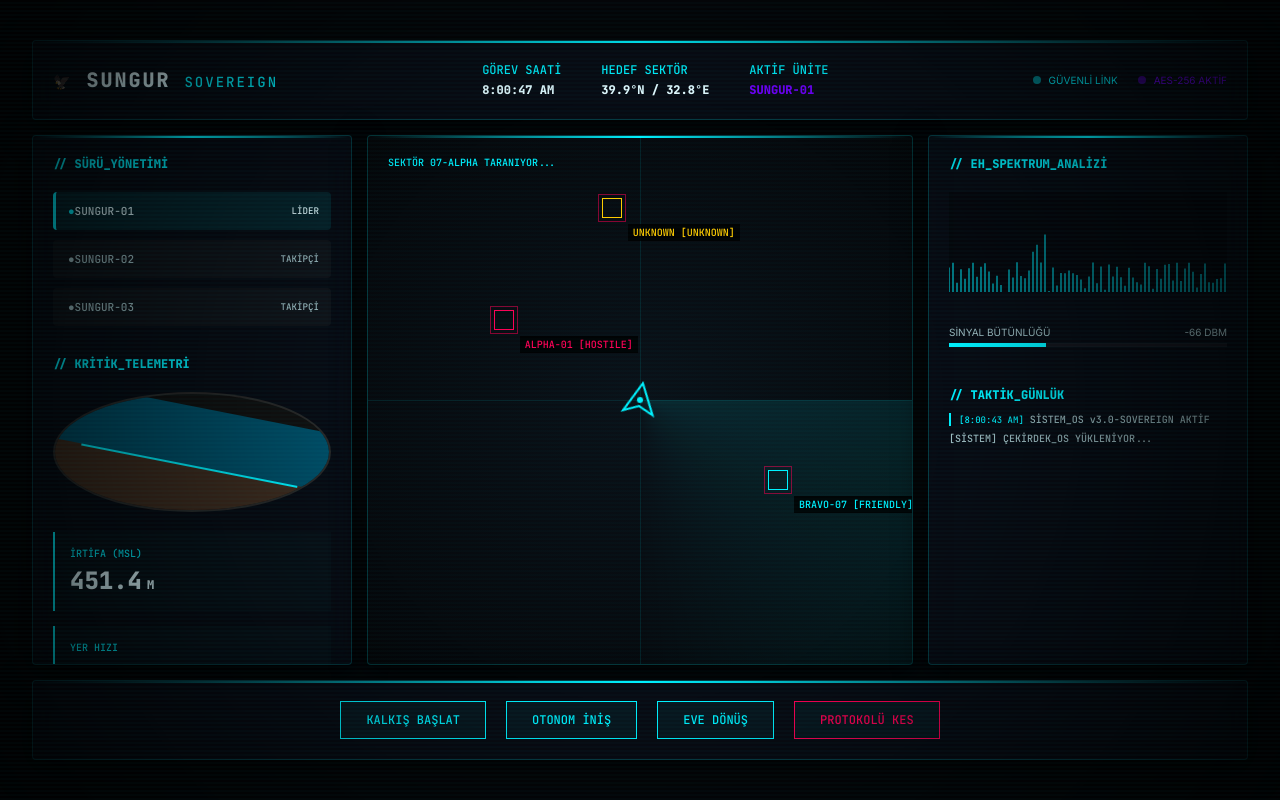
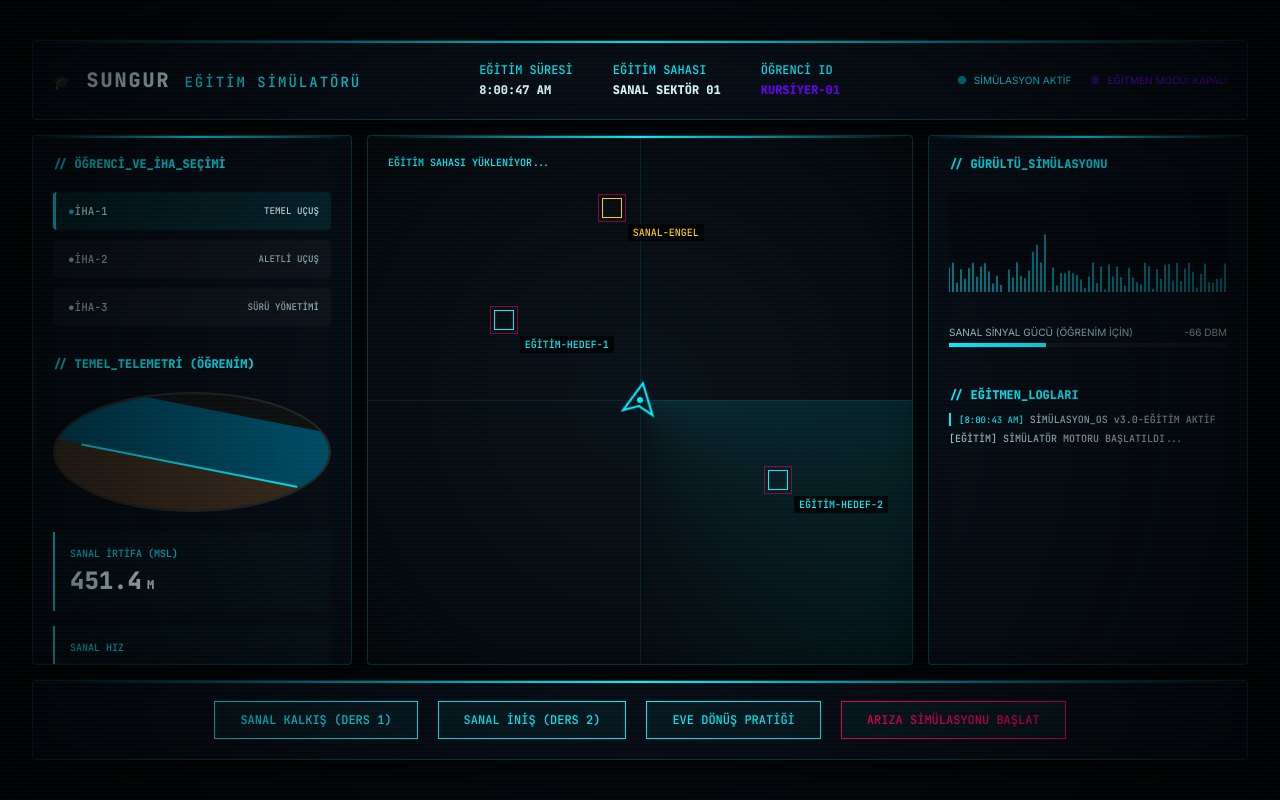
Before and after one commit to arch-yunus/uav-mission-control, a website built with Vite: page index.html in a window 1280 px wide. Built offline with nearby package versions, Linux system fonts and the light colour scheme.

Commit message:
refactor: Revert repository focus to UAV Pilot Training Simulator

```diff
--- a/index.html
+++ b/index.html
@@ -3,8 +3,8 @@
 <head>
     <meta charset="UTF-8">
     <meta name="viewport" content="width=device-width, initial-scale=1.0">
-    <title>SUNGUR | Taktik Komuta HUD</title>
-    <meta name="description" content="Sovereign UAV Mission Control Interface.">
+    <title>SUNGUR | Eğitim Simülatörü</title>
+    <meta name="description" content="UAV Pilot Training Simulator.">
     <link rel="preconnect" href="https://fonts.googleapis.com">
     <link rel="preconnect" href="https://fonts.gstatic.com" crossorigin>
     <link href="https://fonts.googleapis.com/css2?family=Inter:wght@400;700;900&family=JetBrains+Mono:wght@500;800&display=swap" rel="stylesheet">
@@ -19,53 +19,53 @@
         <!-- Üst Panel: Stratejik Bilgiler -->
         <header class="panel header">
             <div class="logo">
-                <span class="pulse">🦅</span> SUNGUR <span>SOVEREIGN</span>
+                <span class="pulse">🎓</span> SUNGUR <span>EĞİTİM SİMÜLATÖRÜ</span>
             </div>
 
             <div class="mission-status-hud" style="display: flex; gap: 40px; font-family: var(--font-mono); font-size: 12px;">
                 <div class="hud-item">
-                    <div style="color: var(--accent-glow); margin-bottom: 4px;">GÖREV SAATİ</div>
+                    <div style="color: var(--accent-glow); margin-bottom: 4px;">EĞİTİM SÜRESİ</div>
                     <div id="current-time" style="color: var(--text-head); font-weight: 800;">00:00:00</div>
                 </div>
                 <div class="hud-item">
-                    <div style="color: var(--accent-glow); margin-bottom: 4px;">HEDEF SEKTÖR</div>
-                    <div style="color: var(--text-head); font-weight: 800;">39.9°N / 32.8°E</div>
+                    <div style="color: var(--accent-glow); margin-bottom: 4px;">EĞİTİM SAHASI</div>
+                    <div style="color: var(--text-head); font-weight: 800;">SANAL SEKTÖR 01</div>
                 </div>
                 <div class="hud-item">
-                    <div style="color: var(--accent-glow); margin-bottom: 4px;">AKTİF ÜNİTE</div>
-                    <div id="active-unit-id" style="color: var(--secondary-glow); font-weight: 800;">SUNGUR-01</div>
+                    <div style="color: var(--accent-glow); margin-bottom: 4px;">ÖĞRENCİ ID</div>
+                    <div id="active-unit-id" style="color: var(--secondary-glow); font-weight: 800;">KURSİYER-01</div>
                 </div>
             </div>
 
             <div class="system-status" style="display: flex; gap: 20px;">
                 <div style="display: flex; align-items: center; gap: 8px;">
                     <div class="pulse" style="width: 8px; height: 8px; background: var(--accent-glow); border-radius: 50%;"></div>
-                    <span style="font-size: 10px; color: var(--accent-glow);">GÜVENLİ LİNK</span>
+                    <span style="font-size: 10px; color: var(--accent-glow);">SİMÜLASYON AKTİF</span>
                 </div>
                 <div style="display: flex; align-items: center; gap: 8px;">
                     <div class="pulse" style="width: 8px; height: 8px; background: var(--secondary-glow); border-radius: 50%;"></div>
-                    <span style="font-size: 10px; color: var(--secondary-glow);">AES-256 AKTİF</span>
+                    <span style="font-size: 10px; color: var(--secondary-glow);">EĞİTMEN MODU: KAPALI</span>
                 </div>
             </div>
         </header>
 
         <!-- Sol Panel: Telemetri ve Sürü Yönetimi -->
         <aside class="panel telemetry-panel">
-            <h2 style="font-family: var(--font-mono); font-size: 12px; margin-bottom: 20px; color: var(--accent-glow);">// SÜRÜ_YÖNETİMİ</h2>
+            <h2 style="font-family: var(--font-mono); font-size: 12px; margin-bottom: 20px; color: var(--accent-glow);">// ÖĞRENCİ_VE_İHA_SEÇİMİ</h2>
 
             <div class="swarm-list" id="swarm-list" style="display: flex; flex-direction: column; gap: 10px; margin-bottom: 30px;">
-                <div class="swarm-item active" data-unit="SUNGUR-01">
-                    <span class="unit-status" style="color: var(--accent-glow)">●</span> SUNGUR-01 <small style="margin-left: auto;">LİDER</small>
+                <div class="swarm-item active" data-unit="SUNGUR-E1">
+                    <span class="unit-status" style="color: var(--accent-glow)">●</span> İHA-1 <small style="margin-left: auto;">TEMEL UÇUŞ</small>
                 </div>
-                <div class="swarm-item" data-unit="SUNGUR-02">
-                    <span class="unit-status" style="color: var(--text-body)">●</span> SUNGUR-02 <small style="margin-left: auto;">TAKİPÇİ</small>
+                <div class="swarm-item" data-unit="SUNGUR-E2">
+                    <span class="unit-status" style="color: var(--text-body)">●</span> İHA-2 <small style="margin-left: auto;">ALETLİ UÇUŞ</small>
                 </div>
-                <div class="swarm-item" data-unit="SUNGUR-03">
-                    <span class="unit-status" style="color: var(--text-body)">●</span> SUNGUR-03 <small style="margin-left: auto;">TAKİPÇİ</small>
+                <div class="swarm-item" data-unit="SUNGUR-E3">
+                    <span class="unit-status" style="color: var(--text-body)">●</span> İHA-3 <small style="margin-left: auto;">SÜRÜ YÖNETİMİ</small>
                 </div>
             </div>
 
-            <h2 style="font-family: var(--font-mono); font-size: 12px; margin-bottom: 20px; color: var(--accent-glow);">// KRİTİK_TELEMETRİ</h2>
+            <h2 style="font-family: var(--font-mono); font-size: 12px; margin-bottom: 20px; color: var(--accent-glow);">// TEMEL_TELEMETRİ (ÖĞRENİM)</h2>
 
             <div class="gyro-container">
                 <div class="gyro-inner" id="gyro-inner">
@@ -77,15 +77,15 @@
 
             <div class="data-grid">
                 <div class="data-card">
-                    <div class="data-label">İRTİFA (MSL)</div>
+                    <div class="data-label">SANAL İRTİFA (MSL)</div>
                     <div class="data-value"><span id="val-alt">450.0</span><small style="font-size: 12px; margin-left: 5px;">M</small></div>
                 </div>
                 <div class="data-card">
-                    <div class="data-label">YER HIZI</div>
+                    <div class="data-label">SANAL HIZ</div>
                     <div class="data-value"><span id="val-vel">66.5</span><small style="font-size: 12px; margin-left: 5px;">KM/S</small></div>
                 </div>
                 <div class="data-card">
-                    <div class="data-label">BATARYA DURUMU</div>
+                    <div class="data-label">SİMÜLE BATARYA</div>
                     <div class="data-value"><span id="val-batt">88</span><small style="font-size: 12px; margin-left: 5px;">%</small></div>
                 </div>
             </div>
@@ -108,19 +108,19 @@
             <div id="targets-layer" style="position: absolute; inset: 0;"></div>
 
             <div style="position: absolute; top: 20px; left: 20px; font-family: var(--font-mono); font-size: 10px; color: var(--accent-glow);">
-                SEKTÖR 07-ALPHA TARANIYOR...
+                EĞİTİM SAHASI YÜKLENİYOR...
             </div>
         </main>
 
         <!-- Sağ Panel: EH Spektrum ve Kayıtlar -->
         <aside class="panel ew-panel">
-            <h2 style="font-family: var(--font-mono); font-size: 12px; margin-bottom: 20px; color: var(--accent-glow);">// EH_SPEKTRUM_ANALİZİ</h2>
+            <h2 style="font-family: var(--font-mono); font-size: 12px; margin-bottom: 20px; color: var(--accent-glow);">// GÜRÜLTÜ_SİMÜLASYONU</h2>
 
             <canvas id="spectrum-canvas"></canvas>
 
             <div style="margin-top: 30px;">
                 <div style="display: flex; justify-content: space-between; font-size: 10px; margin-bottom: 5px;">
-                    <span>SİNYAL BÜTÜNLÜĞÜ</span>
+                    <span>SANAL SİNYAL GÜCÜ (ÖĞRENİM İÇİN)</span>
                     <span id="val-rssi">-62 DBM</span>
                 </div>
                 <div style="height: 4px; background: rgba(255,255,255,0.05);">
@@ -128,18 +128,18 @@
                 </div>
             </div>
 
-            <h2 style="font-family: var(--font-mono); font-size: 12px; margin-top: 40px; margin-bottom: 10px; color: var(--accent-glow);">// TAKTİK_GÜNLÜK</h2>
+            <h2 style="font-family: var(--font-mono); font-size: 12px; margin-top: 40px; margin-bottom: 10px; color: var(--accent-glow);">// EĞİTMEN_LOGLARI</h2>
             <div id="logs" style="font-size: 10px; font-family: var(--font-mono); color: var(--text-body); height: 180px; overflow-y: auto;">
-                <div>[SİSTEM] ÇEKİRDEK_OS YÜKLENİYOR...</div>
+                <div>[EĞİTİM] SİMÜLATÖR MOTORU BAŞLATILDI...</div>
             </div>
         </aside>
 
         <!-- Alt Panel: Kontrol Matrisi -->
         <footer class="panel control-panel">
-            <button class="btn" id="btn-takeoff">Kalkış Başlat</button>
-            <button class="btn" id="btn-land">Otonom İniş</button>
-            <button class="btn" id="btn-rth">Eve Dönüş</button>
-            <button class="btn btn-danger" id="btn-kill">Protokolü Kes</button>
+            <button class="btn" id="btn-takeoff">Sanal Kalkış (Ders 1)</button>
+            <button class="btn" id="btn-land">Sanal İniş (Ders 2)</button>
+            <button class="btn" id="btn-rth">Eve Dönüş Pratiği</button>
+            <button class="btn btn-danger" id="btn-kill">Arıza Simülasyonu Başlat</button>
         </footer>
     </div>
 
--- a/src/engine/app.js
+++ b/src/engine/app.js
@@ -1,11 +1,11 @@
 /**
- * SUNGUR Tactical Engine v3.0 - SUNGUR
- * Ultra-performance HUD orchestration with voice synthesis and real-time spectrum analysis.
+ * SUNGUR Pilotluk Eğitim Simülatörü - v3.0-Eğitim
+ * Temel uçuş dinamikleri ve arıza simülasyon motoru.
  */
 
-class SungurTacticalEngine {
+class ArgusTacticalEngine {
     constructor() {
-        this.activeUnit = 'SUNGUR-01';
+        this.activeUnit = 'SUNGUR-E1';
         this.telemetry = {
             alt: 450, vel: 18.5, batt: 88, rssi: -62,
             pitch: 0, roll: 0, yaw: 0,
@@ -13,9 +13,9 @@ class SungurTacticalEngine {
         };
 
         this.targets = [
-            { id: 'ALPHA-01', x: 25, y: 35, type: 'hostile', speed: 0.2 },
-            { id: 'BRAVO-07', x: 75, y: 65, type: 'friendly', speed: 0.1 },
-            { id: 'UNKNOWN', x: 45, y: 15, type: 'unknown', speed: 0.4 }
+            { id: 'EĞİTİM-HEDEF-1', x: 25, y: 35, type: 'friendly', speed: 0.2 },
+            { id: 'EĞİTİM-HEDEF-2', x: 75, y: 65, type: 'friendly', speed: 0.1 },
+            { id: 'SANAL-ENGEL', x: 45, y: 15, type: 'unknown', speed: 0.4 }
         ];
 
         this.init();
@@ -29,18 +29,18 @@ class SungurTacticalEngine {
 
         // Hoşgeldin mesajı
         setTimeout(() => {
-            this.voice("Sistem çevrimiçi. Sungur taktik çekirdek aktif. Egemenlik tesis ediliyor.");
-            this.log("SİSTEM_OS v3.0-SOVEREIGN AKTİF");
+            this.voice("Eğitim simülatörüne hoş geldiniz. Lütfen sanal uçuş kontrollerini hazırlayın.");
+            this.log("SİMÜLASYON_OS v3.0-EĞİTİM AKTİF");
         }, 1000);
     }
 
     setupEventListeners() {
         // Kontrol Butonları
         const actions = {
-            'btn-takeoff': "Kalkış sekansı başlatıldı. Çevre güvenliği doğrulanıyor.",
-            'btn-land': "Otonom iniş protokolü devreye girdi. İniş alanı taranıyor.",
-            'btn-rth': "Eve dönüş protokolü aktif. Üsse rota planlanıyor.",
-            'btn-kill': "ACİL DURUM KESİCİ DEVREDE. TÜM SİSTEMLER KAPATILIYOR!"
+            'btn-takeoff': "Ders 1: Sanal kalkış sekansı başlatıldı. Kontrol sizde.",
+            'btn-land': "Ders 2: Otonom iniş simülasyonu devrede. Pisti ortalayın.",
+            'btn-rth': "Eve dönüş (RTH) pratiği başladı. İrtifaya dikkat edin.",
+            'btn-kill': "EĞİTMEN MÜDAHALESİ: MOTOR ARIZASI SİMÜLE EDİLİYOR!"
         };
 
         Object.entries(actions).forEach(([id, msg]) => {
@@ -54,7 +54,7 @@ class SungurTacticalEngine {
             }
         });
 
-        // Sürü Yönetimi (Swarm Switch)
+        // Öğrenci/İHA Yönetimi (Swarm Switch)
         const swarmItems = document.querySelectorAll('.swarm-item');
         swarmItems.forEach(item => {
             item.addEventListener('click', () => {
@@ -90,8 +90,8 @@ class SungurTacticalEngine {
     switchUnit(id) {
         this.activeUnit = id;
         document.getElementById('active-unit-id').textContent = id;
-        this.log(`${id} ÜNİTESİNE BAĞLANILDI. SENKRONİZASYON TAMAMLANDI.`);
-        this.voice(`${id} ünitesine geçiş yapıldı.`);
+        this.log(`${id} DERS MODÜLÜ YÜKLENDİ.`);
+        this.voice(`${id} eğitim modülüne geçiş yapıldı.`);
 
         // Telemetriyi hafifçe sıfırla/değiştir (simülasyon için)
         this.telemetry.batt = 70 + Math.random() * 25;
@@ -107,7 +107,7 @@ class SungurTacticalEngine {
     }
 
     simulateData() {
-        // Yumuşak telemetri değişimi
+        // Yumuşak telemetri değişimi (Öğrenci pratiği için)
         this.telemetry.alt += (Math.random() - 0.45) * 0.5;
         this.telemetry.vel += (Math.random() - 0.5) * 0.05;
         this.telemetry.batt -= 0.0005;
@@ -155,7 +155,7 @@ class SungurTacticalEngine {
         // Hedefleri Çiz
         this.renderTargets();
 
-        // Saat
+        // Saat (Eğitim Süresi)
         const clock = document.getElementById('current-time');
         if (clock) clock.textContent = new Date().toLocaleTimeString();
     }
@@ -164,7 +164,6 @@ class SungurTacticalEngine {
         const layer = document.getElementById('targets-layer');
         if (!layer) return;
 
-        // Mevcut markerları yönet (performans için temizlik yerine güncelleme yapılabilir ama şimdilik basit tutalım)
         layer.innerHTML = '';
         this.targets.forEach(t => {
             const marker = document.createElement('div');
@@ -178,7 +177,7 @@ class SungurTacticalEngine {
 
             marker.style.borderColor = color;
             marker.innerHTML = `
-                <div class="target-label" style="color:${color}">${t.id} [${t.type.toUpperCase()}]</div>
+                <div class="target-label" style="color:${color}">${t.id}</div>
             `;
             layer.appendChild(marker);
         });
@@ -215,7 +214,7 @@ class SungurTacticalEngine {
         const utterance = new SpeechSynthesisUtterance(text);
         utterance.lang = 'tr-TR';
         utterance.rate = 1.0;
-        utterance.pitch = 0.8; // Hafif robotik/taktik ses tonu
+        utterance.pitch = 1.0; // Normal insan (Eğitmen) sesi tonu
         window.speechSynthesis.speak(utterance);
     }
 
@@ -236,8 +235,8 @@ class SungurTacticalEngine {
         document.body.style.animation = "shake 0.1s infinite";
         setTimeout(() => {
             document.body.style.filter = "invert(1) grayscale(1) contrast(2)";
-            this.voice("Kritik sistem hatası. Bağlantı kesildi. Egemenlik sona erdi.");
-            this.log("!!! KRİTİK HATA: SİSTEM ÇÖKTÜ !!!");
+            this.voice("Motor arızası simülasyonu başlatıldı. Lütfen acil iniş prosedürünü uygulayın.");
+            this.log("!!! ARIZA SİMÜLASYONU: MOTOR KAYBI !!!");
         }, 1500);
     }
 
@@ -247,7 +246,7 @@ class SungurTacticalEngine {
     }
 }
 
-// Shake animasyonu (CSS'e ek olarak buraya da inject edelim)
+// Shake animasyonu
 const styleInject = document.createElement('style');
 styleInject.textContent = `
     @keyframes shake {
@@ -262,5 +261,5 @@ styleInject.textContent = `
 document.head.appendChild(styleInject);
 
 document.addEventListener('DOMContentLoaded', () => {
-    window.engine = new SungurTacticalEngine();
+    window.engine = new ArgusTacticalEngine();
 });
```
Also changed, not shown: README.md (deleted).
